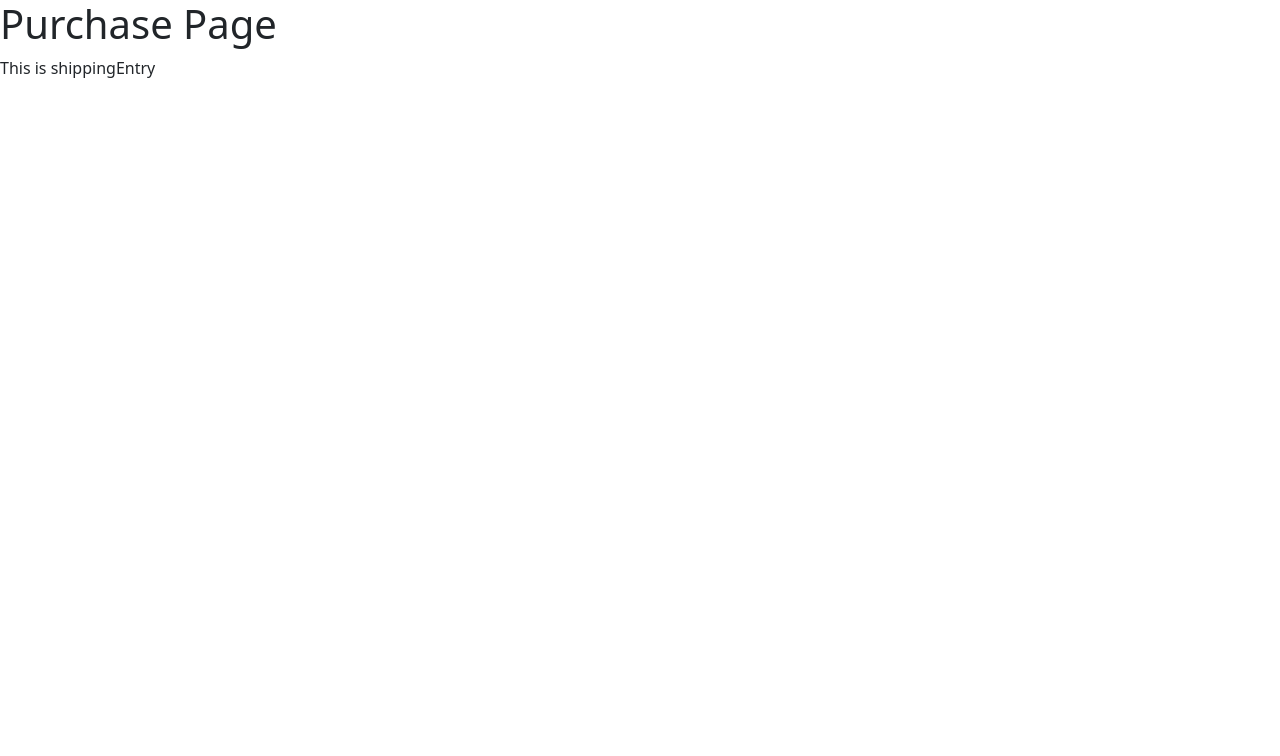
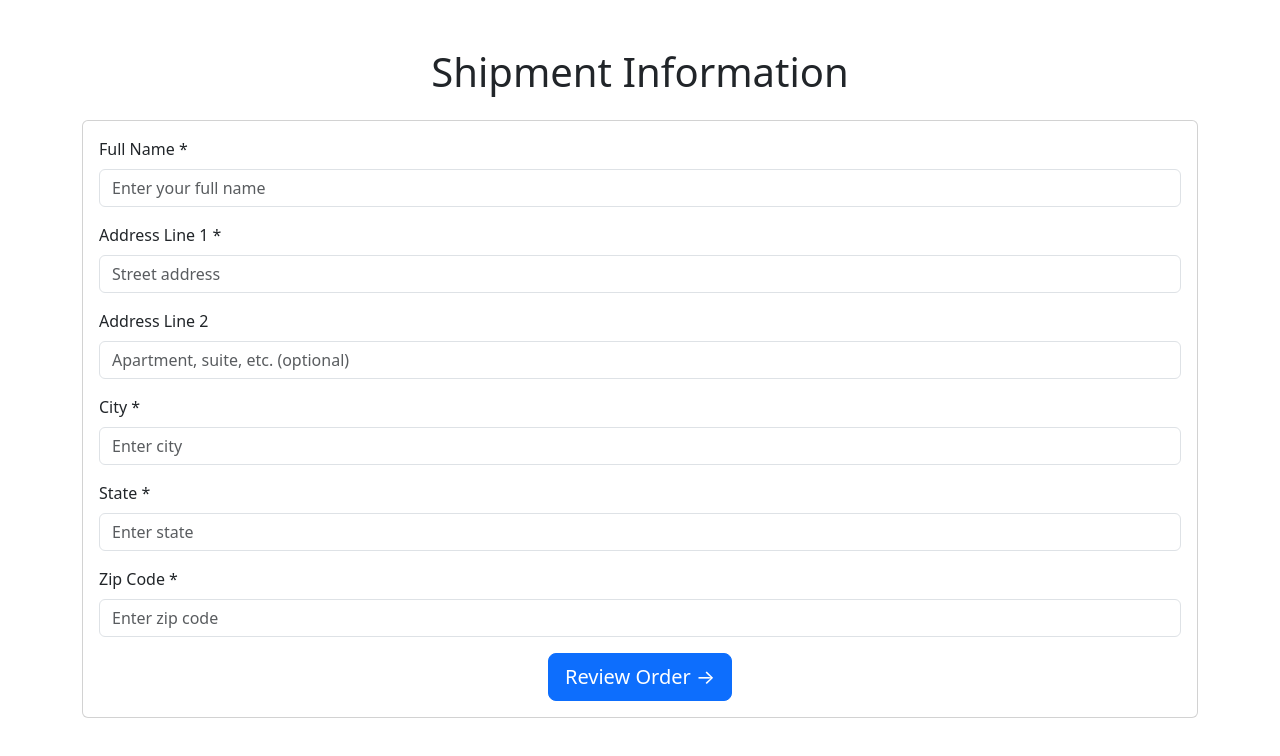
Before and after one commit to CSE-5234/E-Commerce, a React (Create React App) app: page /purchase/shippingEntry in a window 1280 px wide. Shown: the top 756 px of the page. Built offline with nearby package versions, Linux system fonts and the light colour scheme.

Commit message:
Implemented purchase/shippingEntry

```diff
--- a/src/components/shippingEntry.js
+++ b/src/components/shippingEntry.js
@@ -1,12 +1,133 @@
-import React from "react";
+import React, { useState } from "react";
+import { useLocation, useNavigate } from "react-router-dom";
+import { Container, Form, Button, Card } from "react-bootstrap";
 
-function Purchase() {
+function ShippingEntry() {
+  const location = useLocation();
+  const navigate = useNavigate();
+
+  // Get data passed from previous pages using Location
+  const { cartItems, paymentInfo } = location.state || {
+    cartItems: [],
+    paymentInfo: {},
+  };
+
+  // State for shipping form fields
+  const [name, setName] = useState("");
+  const [addressLine1, setAddressLine1] = useState("");
+  const [addressLine2, setAddressLine2] = useState("");
+  const [city, setCity] = useState("");
+  const [state, setState] = useState("");
+  const [zip, setZip] = useState("");
+
+  // Handle form submission
+  const handleSubmit = (event) => {
+    event.preventDefault();
+
+    // Basic validation
+    if (!name || !addressLine1 || !city || !state || !zip) {
+      alert("Please fill in all required shipping fields!");
+      return;
+    }
+
+    // Create shipping info object
+    const shippingInfo = {
+      name,
+      addressLine1,
+      addressLine2,
+      city,
+      state,
+      zip,
+    };
+
+    // Navigate to view order page with all data
+    navigate("/purchase/viewOrder", {
+      state: { cartItems, paymentInfo, shippingInfo },
+    });
+  };
+
   return (
-    <div>
-      <h1>Purchase Page</h1>
-      <p>This is shippingEntry</p>
-    </div>
+    <Container className="my-5">
+      <h1 className="text-center mb-4">Shipment Information</h1>
+
+      <Card>
+        <Card.Body>
+          <Form onSubmit={handleSubmit}>
+            <Form.Group className="mb-3">
+              <Form.Label>Full Name *</Form.Label>
+              <Form.Control
+                type="text"
+                placeholder="Enter your full name"
+                value={name}
+                onChange={(e) => setName(e.target.value)}
+                required
+              />
+            </Form.Group>
+
+            <Form.Group className="mb-3">
+              <Form.Label>Address Line 1 *</Form.Label>
+              <Form.Control
+                type="text"
+                placeholder="Street address"
+                value={addressLine1}
+                onChange={(e) => setAddressLine1(e.target.value)}
+                required
+              />
+            </Form.Group>
+
+            <Form.Group className="mb-3">
+              <Form.Label>Address Line 2</Form.Label>
+              <Form.Control
+                type="text"
+                placeholder="Apartment, suite, etc. (optional)"
+                value={addressLine2}
+                onChange={(e) => setAddressLine2(e.target.value)}
+              />
+            </Form.Group>
+
+            <Form.Group className="mb-3">
+              <Form.Label>City *</Form.Label>
+              <Form.Control
+                type="text"
+                placeholder="Enter city"
+                value={city}
+                onChange={(e) => setCity(e.target.value)}
+                required
+              />
+            </Form.Group>
+
+            <Form.Group className="mb-3">
+              <Form.Label>State *</Form.Label>
+              <Form.Control
+                type="text"
+                placeholder="Enter state"
+                value={state}
+                onChange={(e) => setState(e.target.value)}
+                required
+              />
+            </Form.Group>
+
+            <Form.Group className="mb-3">
+              <Form.Label>Zip Code *</Form.Label>
+              <Form.Control
+                type="text"
+                placeholder="Enter zip code"
+                value={zip}
+                onChange={(e) => setZip(e.target.value)}
+                required
+              />
+            </Form.Group>
+
+            <div className="text-center">
+              <Button variant="primary" size="lg" type="submit">
+                Review Order →
+              </Button>
+            </div>
+          </Form>
+        </Card.Body>
+      </Card>
+    </Container>
   );
 }
 
-export default Purchase;
+export default ShippingEntry;
```
